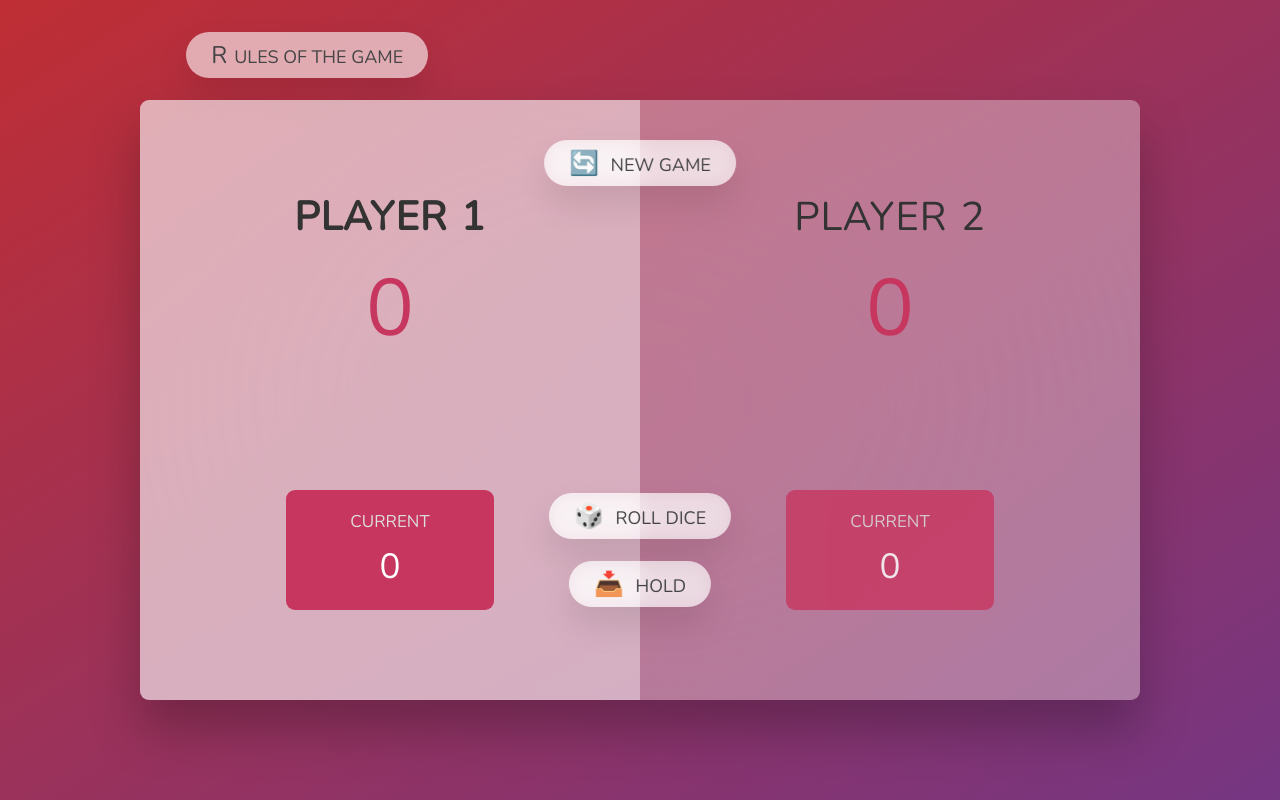
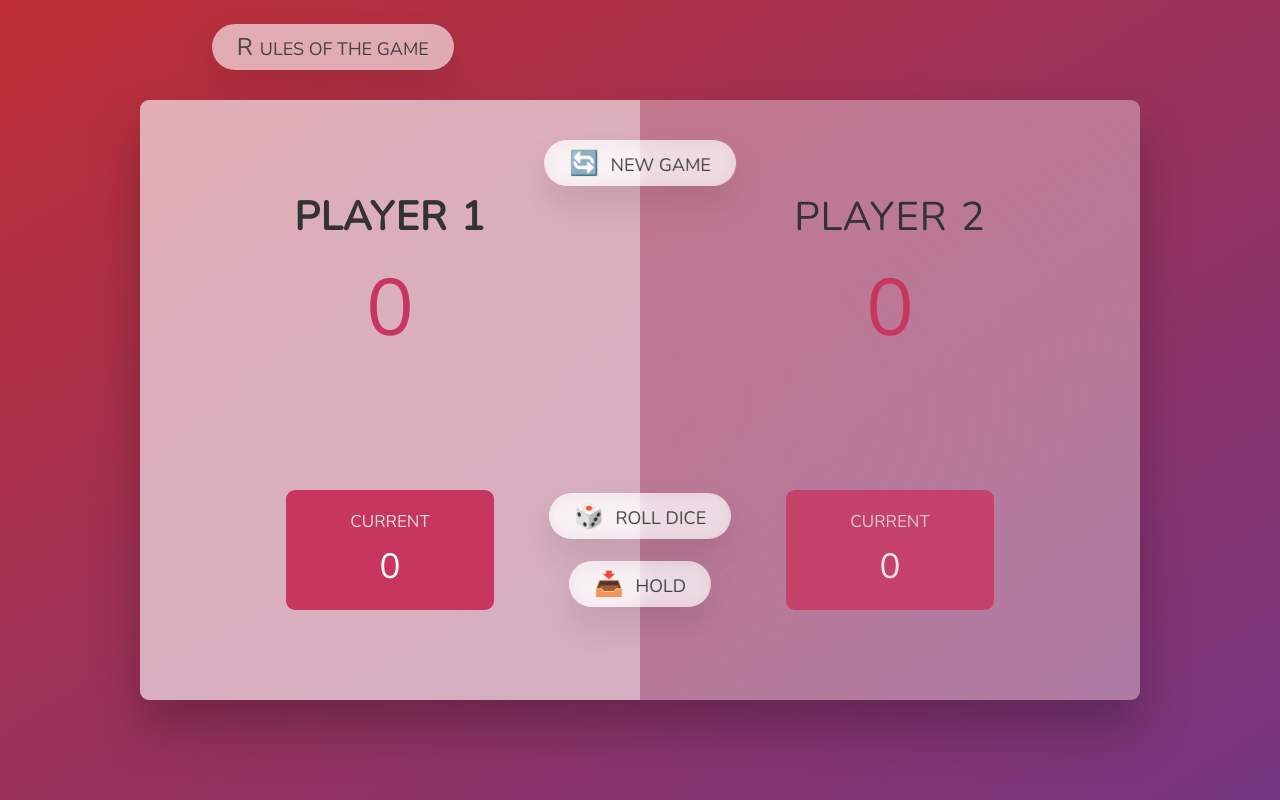
Before and after one commit to Aniket-Kote/ThePigGame, a plain HTML site: page index.html in a window 1280 px wide. Drawn offline with nearby package versions, Linux system fonts and the light colour scheme.

Commit message:
rules_btn changed

```diff
--- a/style.css
+++ b/style.css
@@ -20,8 +20,8 @@ body {
 
 }
 .rules_btn{
-left: 24%;
-top: 4%;
+left: 26%;
+top: 3%;
 }
 
 .modal {
```
